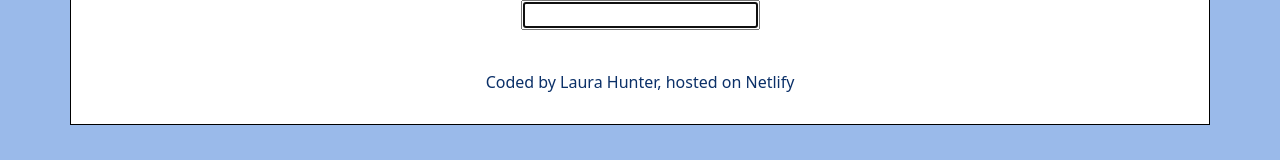
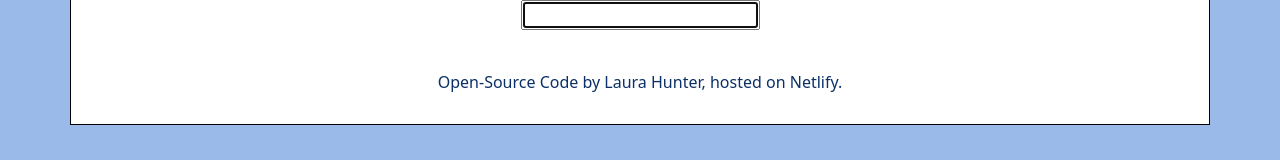
Before and after one commit to laurajhunter88/dictionary-app-react, a React (Create React App) app: page / in a window 1280 px wide. Shown: the part 149-309 px from the top of the page. Built offline with nearby package versions, Linux system fonts and the light colour scheme.

Commit message:
added css

```diff
--- a/src/App.css
+++ b/src/App.css
@@ -14,4 +14,15 @@
 footer {
   text-align: center;
   color: #0b3068;
+  margin-top: 40px;
 }
+
+a {
+  text-decoration: none;
+  color: #0b3068;
+}
+
+a:hover {
+  text-decoration: underline;
+  color: #124899;
+}
--- a/src/App.js
+++ b/src/App.js
@@ -11,7 +11,33 @@ export default function App() {
         <main>
           <Dictionary />
         </main>
-        <footer>Coded by Laura Hunter, hosted on Netlify</footer>
+        <footer>
+          <a
+            className="github-link"
+            target="-blank"
+            href="https://github.com/laurajhunter88/dictionary-app-react"
+          >
+            Open-Source
+          </a>{" "}
+          Code by
+          <a
+            className="linkedin-link"
+            target="-blank"
+            href="https://www.linkedin.com/in/laurajaynehunter/"
+          >
+            {" "}
+            Laura Hunter
+          </a>
+          , hosted on{" "}
+          <a
+            className="netlify-link"
+            target="-blank"
+            href="https://vigorous-swirles-6bc761.netlify.app"
+          >
+            Netlify
+          </a>
+          .
+        </footer>
       </div>
     </div>
   );
--- a/src/Meanings.css
+++ b/src/Meanings.css
@@ -0,0 +1,3 @@
+h5 {
+  text-transform: capitalize;
+}
--- a/src/Meanings.js
+++ b/src/Meanings.js
@@ -5,14 +5,16 @@ export default function Meanings(props) {
   console.log(props.meaning);
   return (
     <div className="Meanings">
-      <h3>{props.meaning.partOfSpeech}</h3>
+      <h5>{props.meaning.partOfSpeech}</h5>
       {props.meaning.definitions.map(function (definition, index) {
         return (
           <div key={index}>
             <p>
               {definition.definition}
               <br />
-              <em>{definition.example}</em>
+              <br />
+              Example:
+              <em> {definition.example}</em>
             </p>
           </div>
         );
--- a/src/Results.css
+++ b/src/Results.css
@@ -0,0 +1,8 @@
+h2 {
+  text-align: center;
+  text-transform: capitalize;
+}
+
+h4 {
+  margin: 20px 0;
+}
--- a/src/Results.js
+++ b/src/Results.js
@@ -7,6 +7,7 @@ export default function Results(props) {
     return (
       <div className="Results">
         <h2>{props.results.word}</h2>
+        <h4>Definition</h4>
         {props.results.meanings.map(function (meaning, index) {
           return (
             <div key={index}>
```
